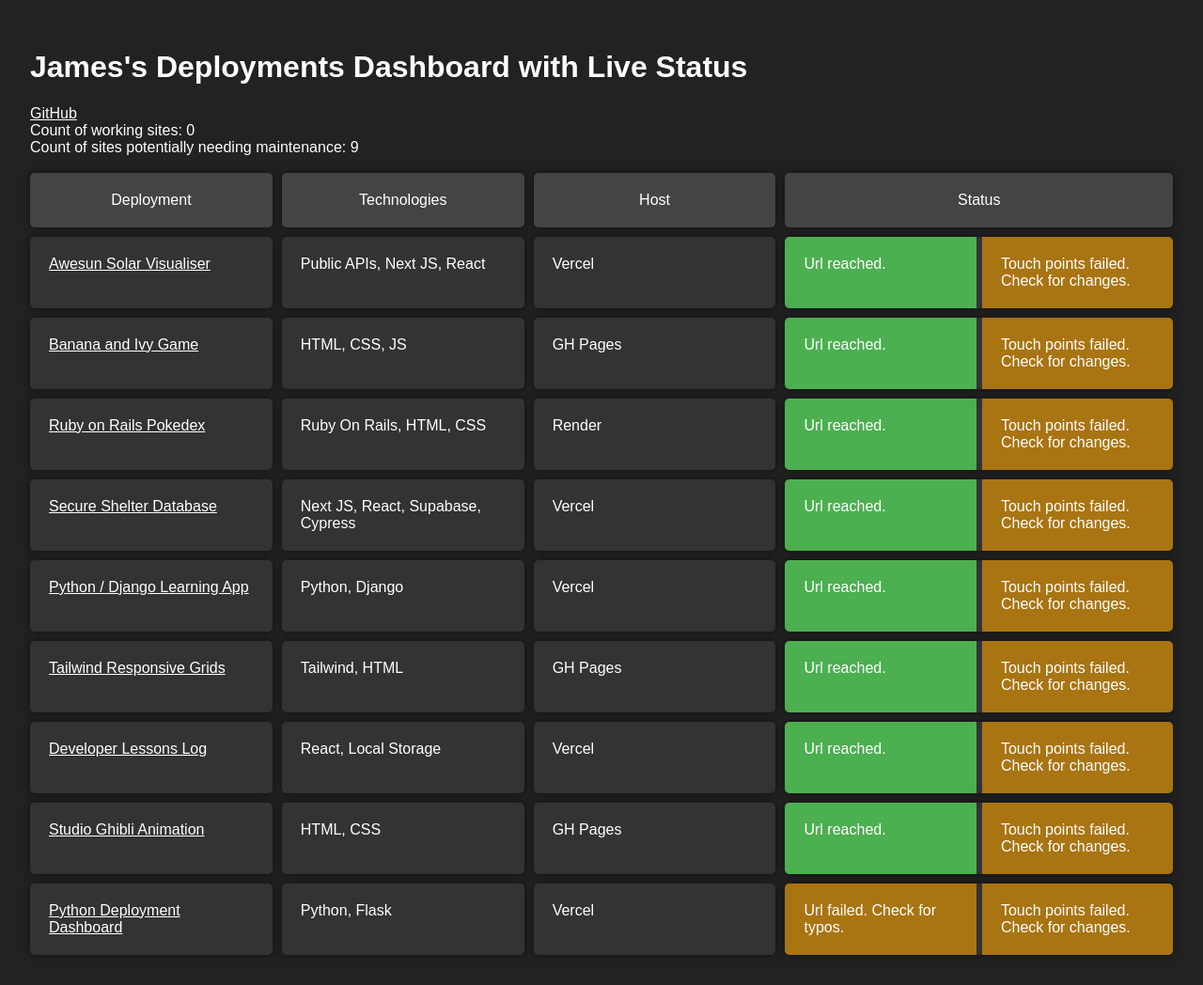
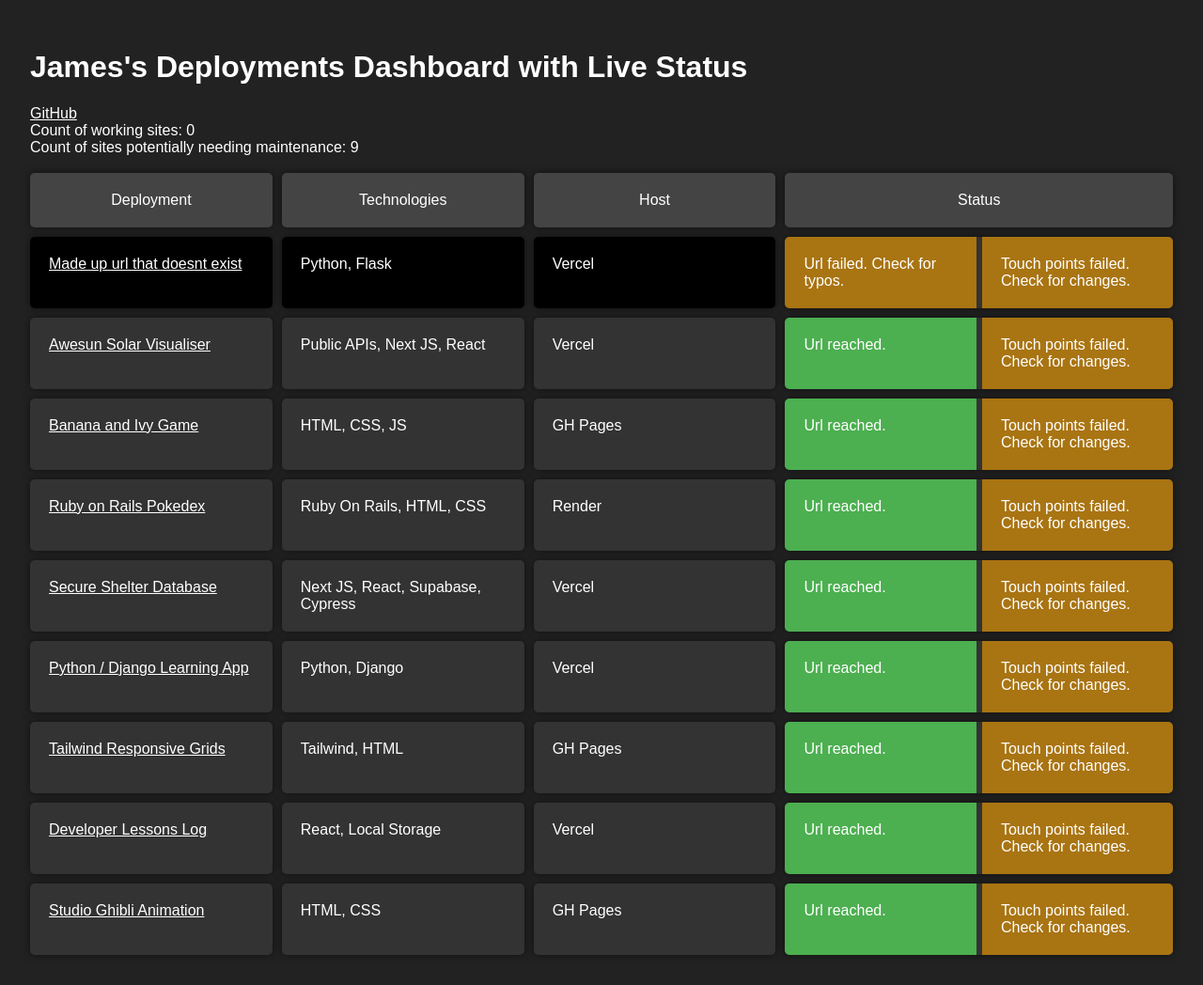
Before and after one commit to jamesdiffeycoding/Python-deployment-web-scraper, a Flask app: page / in a window 1280 px wide. Shown: the whole page at 94% size. Run offline with Flask 2, Linux system fonts and the light colour scheme; data that the repository does not hold is empty.

Commit message:
add example of failing url

```diff
--- a/portfoliochecker/templates/deployments.html
+++ b/portfoliochecker/templates/deployments.html
@@ -31,6 +31,15 @@ a { color: white}
 
 .grid-item {
     background-color: #333; /* Darker background color for grid items */
+    padding: 20px;
+    border-radius: 5px;
+    box-shadow: 0 0 10px rgba(0, 0, 0, 0.5); /* Box shadow for grid items */
+}
+.grid-item:hover {
+    background-color: #42424200; /* Darker background color for grid items */
+}
+.grid-item-example {
+    background-color: #000000; /* Darker background color for grid items */
     padding: 20px;
     border-radius: 5px;
     box-shadow: 0 0 10px rgba(0, 0, 0, 0.5); /* Box shadow for grid items */
@@ -81,6 +90,24 @@ a { color: white}
         <div class="grid-header">Technologies</div>
         <div class="grid-header">Host</div>
         <div class="grid-header">Status</div>
+        <!-- DEPLOYMENT -->
+            <div class="grid-item-example"><a href="https://madeupurlthatdoesntexist.com/">Made up url that doesnt exist</a></div>
+            <div class="grid-item-example">Python, Flask</div>
+            <div class="grid-item-example">Vercel</div>
+            <div class="grid-item-status">
+                <!-- left status part -->
+                {% if madeupurl_url %}
+                <div class="green left-border-radius">{{ url_success_message }}</div>
+                {% else %}
+                <div class="orange left-border-radius">{{ url_failure_message }}</div>
+                {% endif %}
+                <!-- right status part -->
+                {% if madeupurl_tp %}
+                <div class="green right-border-radius">{{ tp_success_message }}</div>
+                {% else %}
+                <div class="orange right-border-radius">{{ tp_failure_message }}</div>
+                {% endif %}
+            </div>
 
         <!-- DEPLOYMENT -->
         <div class="grid-item"><a href="https://awesun-solar-visualiser.vercel.app/">Awesun Solar Visualiser</a></div>
@@ -233,24 +260,6 @@ a { color: white}
             {% endif %}
         </div>
 
-    <!-- DEPLOYMENT -->
-        <div class="grid-item"><a href="https://python-portfolio-checker.vercel.app/">Python Deployment Dashboard</a></div>
-        <div class="grid-item">Python, Flask</div>
-        <div class="grid-item">Vercel</div>
-        <div class="grid-item-status">
-            <!-- left status part -->
-            {% if madeupurl_url %}
-            <div class="green left-border-radius">{{ url_success_message }}</div>
-            {% else %}
-            <div class="orange left-border-radius">{{ url_failure_message }}</div>
-            {% endif %}
-            <!-- right status part -->
-            {% if madeupurl_tp %}
-            <div class="green right-border-radius">{{ tp_success_message }}</div>
-            {% else %}
-            <div class="orange right-border-radius">{{ tp_failure_message }}</div>
-            {% endif %}
-        </div>
 
     </div>
 
```
